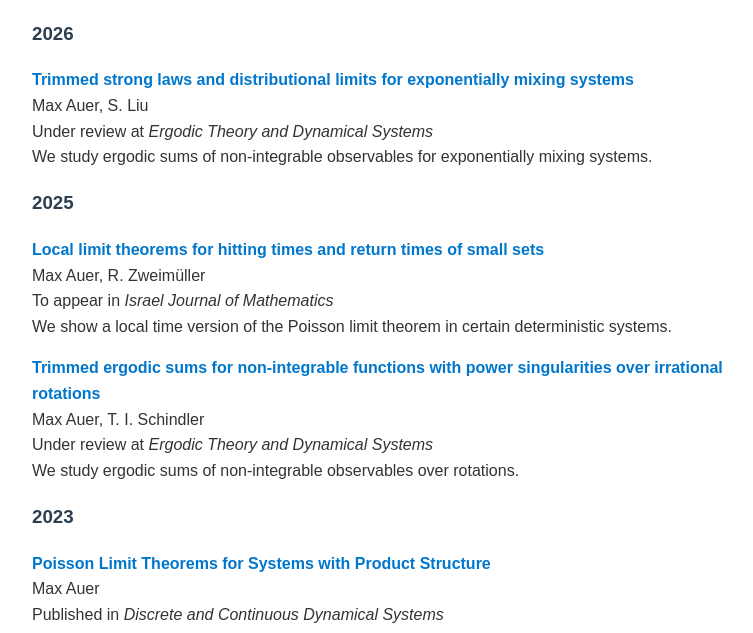
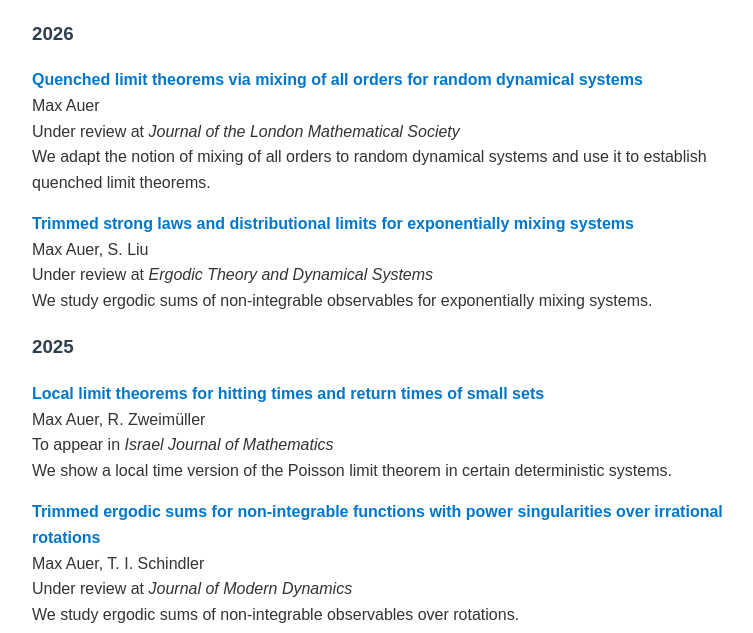
Before and after one commit to maxauer96/maxauer96.github.io, a plain HTML site: page publications.html in a window 1280 px wide. Shown: the part 151-784 px from the top of the page, without its empty margins (258-1011 px from the left). Drawn offline with Linux system fonts and the light colour scheme.

Commit message:
Add new publications and update existing entries

```diff
--- a/publications.html
+++ b/publications.html
@@ -1,3 +1,4 @@
+
 <!DOCTYPE html>
 <html>
 <head>
@@ -40,6 +41,18 @@
 <h1>Publications</h1>
 
 <h3>2026</h3>
+
+<p>
+<strong>
+<a href="https://arxiv.org/abs/2605.30964" target="_blank">
+Quenched limit theorems via mixing of all orders for random dynamical systems
+</a>
+</strong><br>
+Max Auer<br>
+Under review at <em>Journal of the London Mathematical Society</em><br>
+We adapt the notion of mixing of all orders to random dynamical systems and use it to establish quenched limit theorems.
+</p>
+
 <p>
 <strong>
 <a href="https://arxiv.org/abs/2601.08126" target="_blank">
@@ -52,6 +65,7 @@ We study ergodic sums of non-integrable observables for exponentially mixing sys
 </p>
 
 <h3>2025</h3>
+
 <p>
 <strong>
 <a href="https://arxiv.org/abs/2312.14581" target="_blank">
@@ -70,11 +84,12 @@ Trimmed ergodic sums for non-integrable functions with power singularities over
 </a>
 </strong><br>
 Max Auer, T. I. Schindler<br>
-Under review at <em>Ergodic Theory and Dynamical Systems</em><br>
+Under review at <em>Journal of Modern Dynamics</em><br>
 We study ergodic sums of non-integrable observables over rotations.
 </p>
 
 <h3>2023</h3>
+
 <p>
 <strong>
 <a href="https://arxiv.org/abs/2301.09736" target="_blank">
@@ -82,7 +97,7 @@ Poisson Limit Theorems for Systems with Product Structure
 </a>
 </strong><br>
 Max Auer<br>
-Published in <em>Discrete and Continuous Dynamical Systems</em><br>
+Published in <em>Discrete and Continuous Dynamical Systems</em>, 45 (2025), no. 5, 1454–1491<br>
 We develop a method for proving Poisson limit theorems in deterministic systems with intermediate behaviour.
 </p>
 
```
